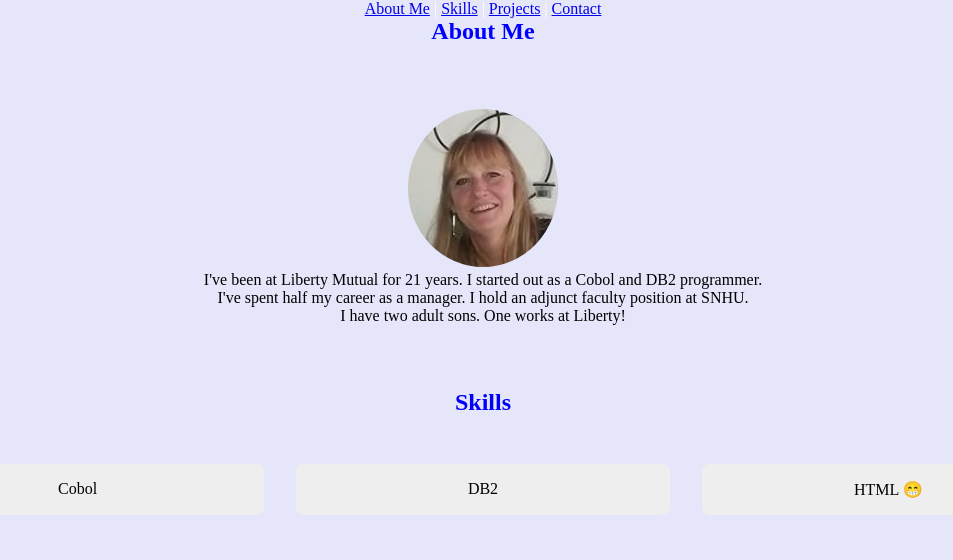
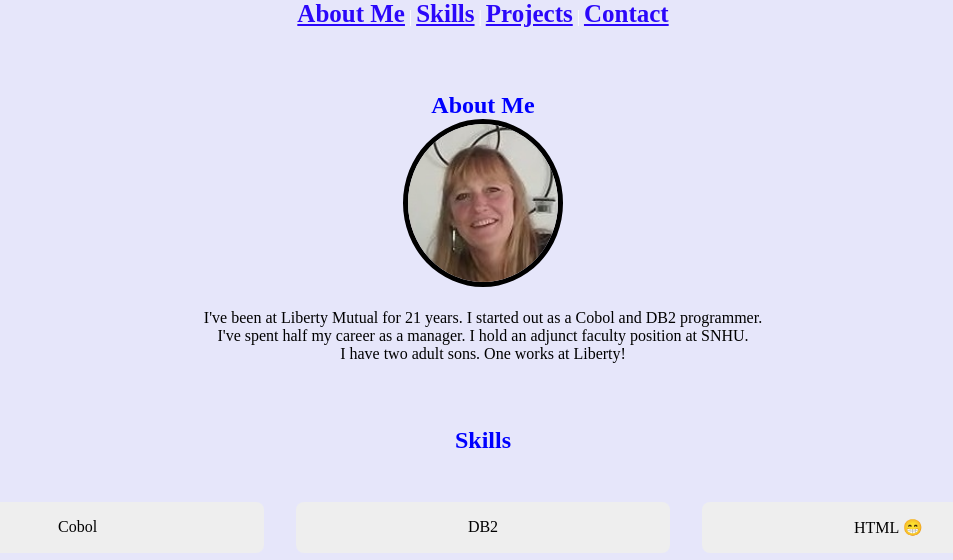
Before and after one commit to kfossplayspace/portfolio, a plain HTML site: page index.html in a window 1280 px wide. Shown: the top 560 px of the page, without its empty margins (157-1110 px from the left). Drawn offline with Linux system fonts and the light colour scheme.

Commit message:
commit chag

```diff
--- a/index.html
+++ b/index.html
@@ -1,22 +1,23 @@
 <!DOCTYPE html>
-<html></html>
+<html>
 <head><title>My Portfolio</title>
-<link rel="stylesheet" href="styles.css"></head>
-<body>
+<link rel="stylesheet" href="styles.css">
 <header>
     <!-- Header Section -->
     <nav>
-        <a href="#about">About Me</a> |
-        <a href="#skills">Skills</a> |
-        <a href="#projects">Projects</a> |
+        <a href="#about">About Me</a>   |
+        <a href="#skills">Skills</a>    |
+        <a href="#projects">Projects</a>   |
         <a href="#contact">Contact</a>
     </nav>
 </header>
+</head>
    <!-- About Me Section -->
-    <!-- H2 are outside section descriptions so they can be centered on page -->
-<h2>About Me</h2>
-    <section id="about">
-        <img src="images/profile.jpg" alt="Profile Picture">
+   <section id="about">
+       <h2>About Me</h2>
+       <img src="images/profile.jpg" alt="Profile Picture" class="profile">
+        <br>
+        <br>
         <p>I've been at Liberty Mutual for 21 years.  I started out as a Cobol and DB2 programmer. </p>
         <p>I've spent half my career as a manager.  I hold an adjunct faculty position at SNHU. </p>
         <p>I have two adult sons.  One works at Liberty!</p>
@@ -24,7 +25,6 @@
      <!-- Skills Section -->
     <h2>Skills</h2>
     <section id="skills">
-
         <div class="skill">Cobol</div>
         <div class="skill">DB2</div>
         <div class="skill">HTML &#128513</div>
@@ -67,3 +67,4 @@
         </form>
     </section>
 </body>
+</html>
--- a/styles.css
+++ b/styles.css
@@ -4,6 +4,13 @@
     padding: 0;
     box-sizing: border-box;
     background-color: lavender;
+}
+a {
+    text-decoration: underline;
+    color: #2b07fa;
+    font-weight: bold;
+    font-size: 25px;
+    justify-content: space-between;
 }
 a:hover {
     color: red;}
@@ -19,13 +26,11 @@ a:hover {
             text-align: center;
              }
   /* style for profile pictures */
-    .profile.jpg {
+    .profile {
         width: 150px;
         border-radius: 50%;
-        /* not working come back to this
-        border: 10px solid black;
-        text-align: center;*/
-         }
+        border: 5px solid black;
+        text-align: center; }
    /* header styling */
     header {
         text-align: center;
@@ -41,6 +46,8 @@ a:hover {
         #about img {
             width: 150px;
             border-radius: 50%;
+            order: 10px solid black;
+            text-align: center;
         }
         /* skills section styling */
         #skills {
@@ -60,7 +67,8 @@ a:hover {
             border-radius: 8px;
         }
 /* H2 sytling used for sections */
-        h2 {text-align: center;
+        h2 {
+            text-align: center;
         color: blue;}
         #projects {
             display: flex;
```
Also changed, not shown: 1 other file.
